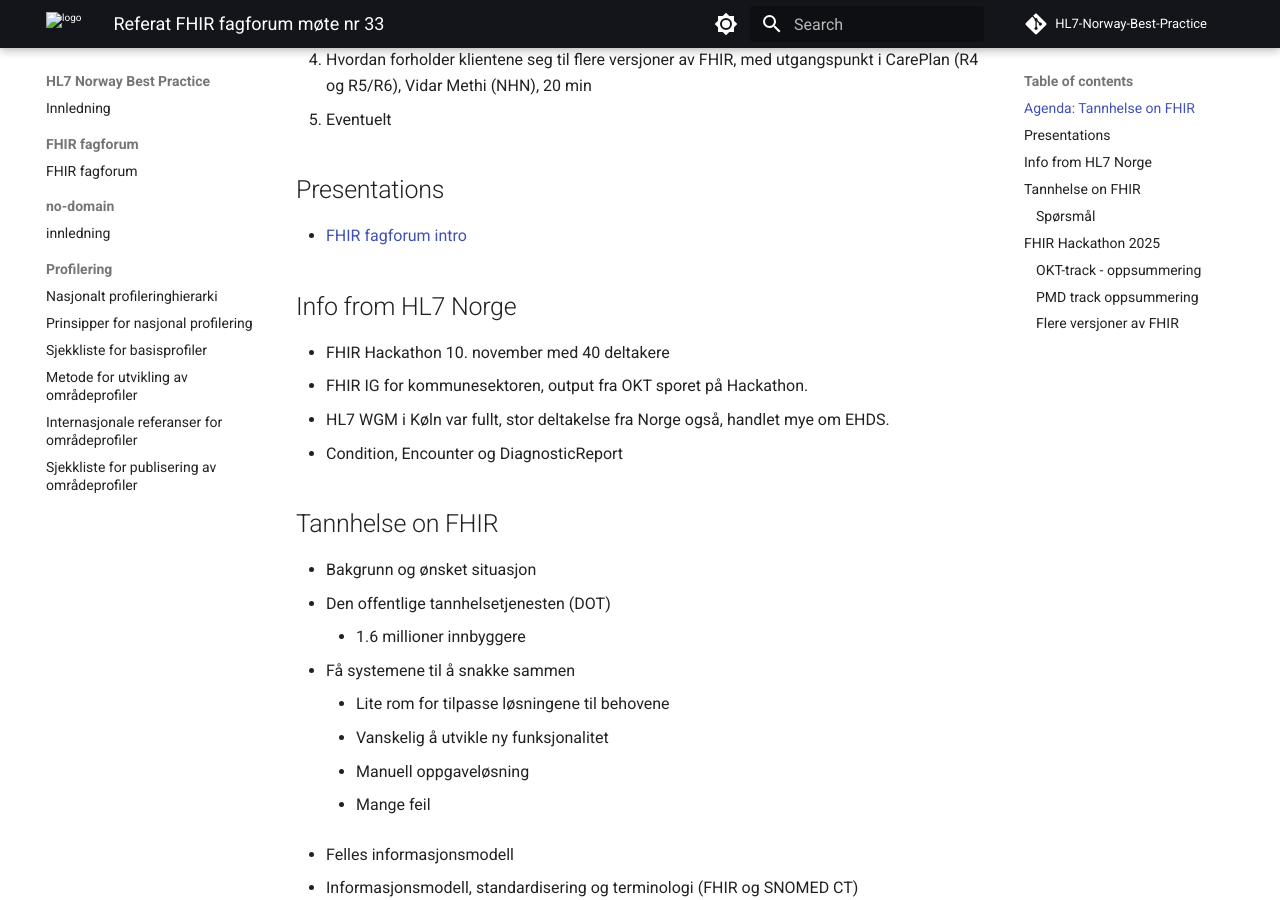
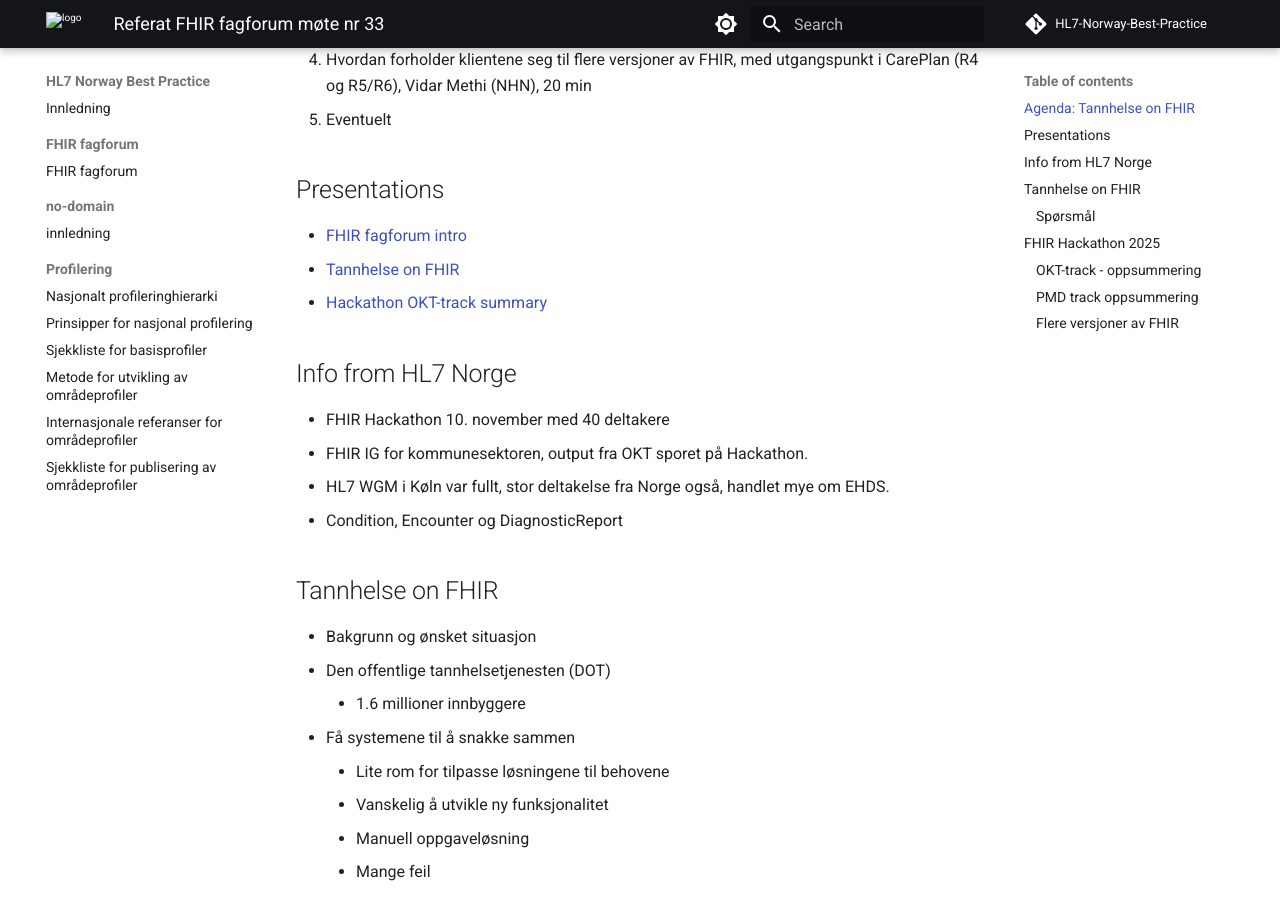
Before and after one commit to HL7Norway/best-practice, an MkDocs documentation site: the page built from docs/FHIR-faglig-forum/_referat/2025-12-10-referat.md, in a window 1280 px wide and 900 px high, scrolled down 484 px. Built offline with MkDocs 1.6.1 and Material for MkDocs 9.7.7, drawn with Linux system fonts in a browser that asks for light colours; comment, search, counter and statistics services are not loaded.

Commit message:
Presentasjoner FFF33

```diff
--- a/docs/FHIR-faglig-forum/_referat/2025-12-10-referat.md
+++ b/docs/FHIR-faglig-forum/_referat/2025-12-10-referat.md
@@ -25,6 +25,8 @@
 ## Presentations
 
 * [FHIR fagforum intro](../docs/FHIR-faglig-forum/presentasjon/2025-12-10-FHIR-fagforum-33.pdf)
+* [Tannhelse on FHIR](../docs/FHIR-faglig-forum/presentasjon/2025-12-10-Tannhelse.pdf)
+* [Hackathon OKT-track summary](../docs/FHIR-faglig-forum/presentasjon/2025-12-10-hackathon-OKT-track.pptx)
 
 ## Info from HL7 Norge
 
```
Also changed, not shown: 2 other files.
